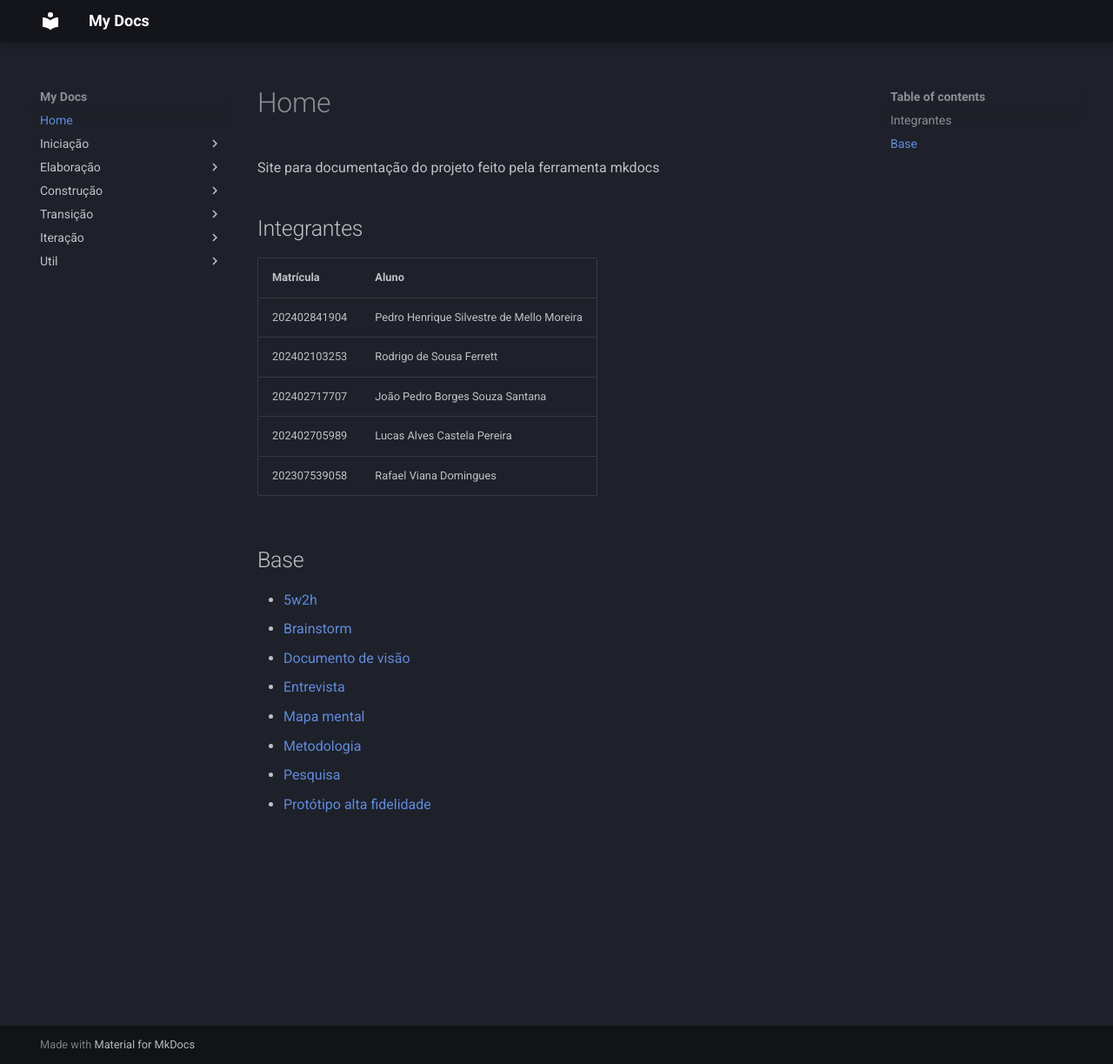
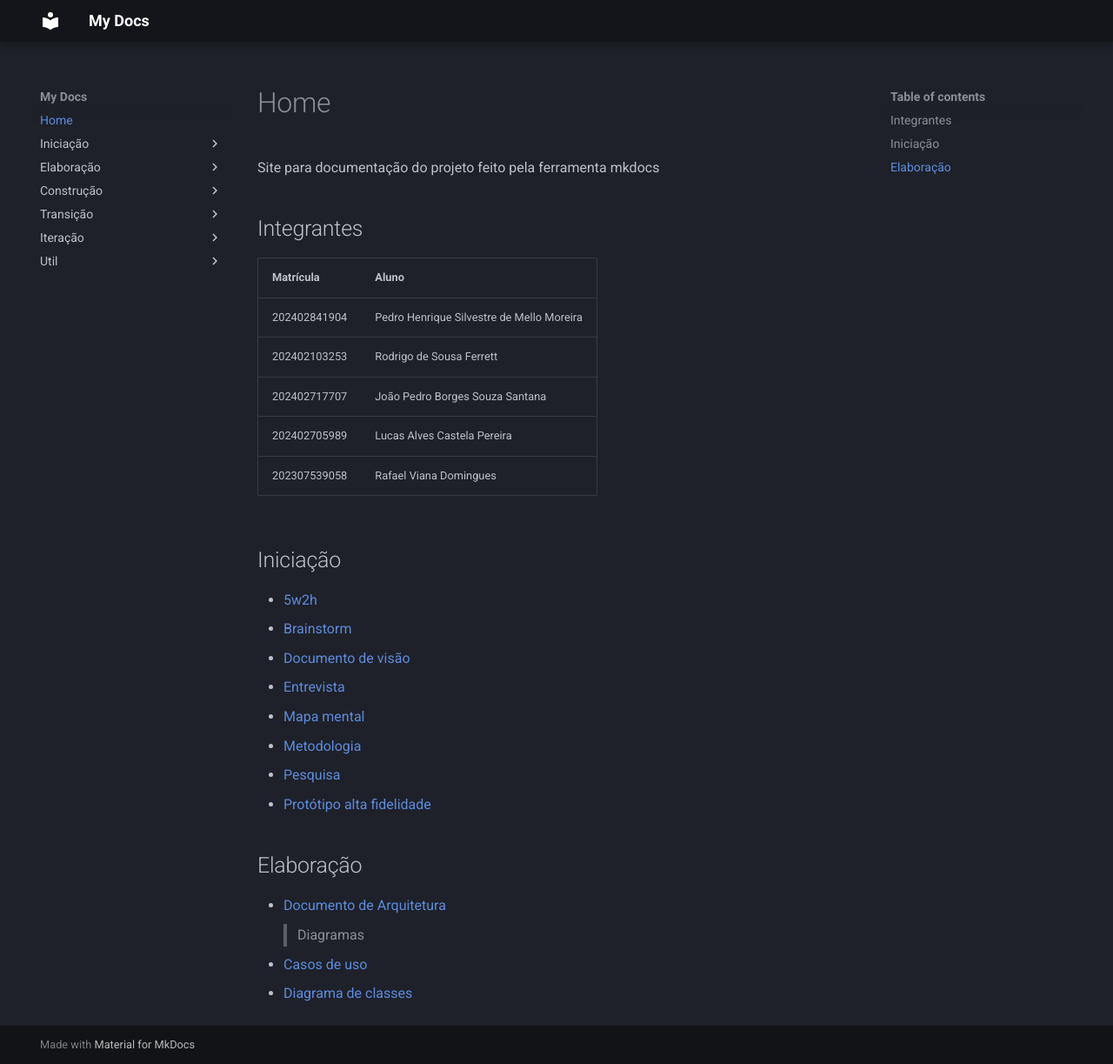
Before and after one commit to Projetos-de-Extensao/PBE_25.1_8001_VI, an MkDocs documentation site: the page built from docs/index.md, in a window 1280 px wide and 1223 px high. Shown: the whole window at 87% size. Built offline with MkDocs 1.6.1 and Material for MkDocs 9.7.7, drawn with Linux system fonts in a browser that asks for light colours.

Commit message:
Atualização da home

```diff
--- a/docs/index.md
+++ b/docs/index.md
@@ -13,15 +13,18 @@ Site para documentação do projeto feito pela ferramenta mkdocs
 | 202402705989  |  Lucas Alves Castela Pereira |
 | 202307539058  |  Rafael Viana Domingues |
 
+## Iniciação
+- [5w2h](./_Iniciação/5w2h.md)
+- [Brainstorm](./_Iniciação/Brainstorm.md)
+- [Documento de visão](./_Iniciação/documento_de_visao.md)
+- [Entrevista](./_Iniciação/entrevista.md)
+- [Mapa mental](./_Iniciação/mapa_mental.md)
+- [Metodologia](./_Iniciação/metodologia.md)
+- [Pesquisa](./_Iniciação/pesquisa.md)
+- [Protótipo alta fidelidade](./_Iniciação/prototipo_alta_fidelidade.md)
 
-
-
-## Base
-- [5w2h](./base/5w2h.md)
-- [Brainstorm](./base/Brainstorm.md)
-- [Documento de visão](./base/documento_de_visao.md)
-- [Entrevista](./base/entrevista.md)
-- [Mapa mental](./base/mapa_mental.md)
-- [Metodologia](./base/metodologia.md)
-- [Pesquisa](./base/pesquisa.md)
-- [Protótipo alta fidelidade](./base/prototipo_alta_fidelidade.md)
+## Elaboração
+- [Documento de Arquitetura](./__Elaboração/das.md)
+> Diagramas
+- [Casos de uso](./__Elaboração/Diagramas/diagrama_de_casos_de_uso.md)
+- [Diagrama de classes](./__Elaboração/Diagramas/diagrama_de_classes.md)
```
